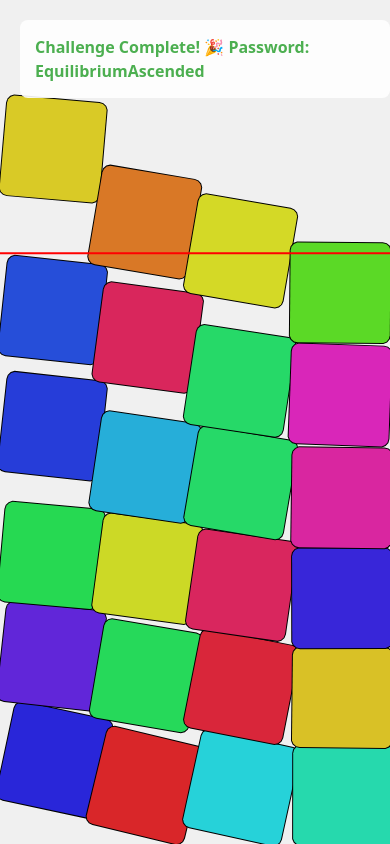
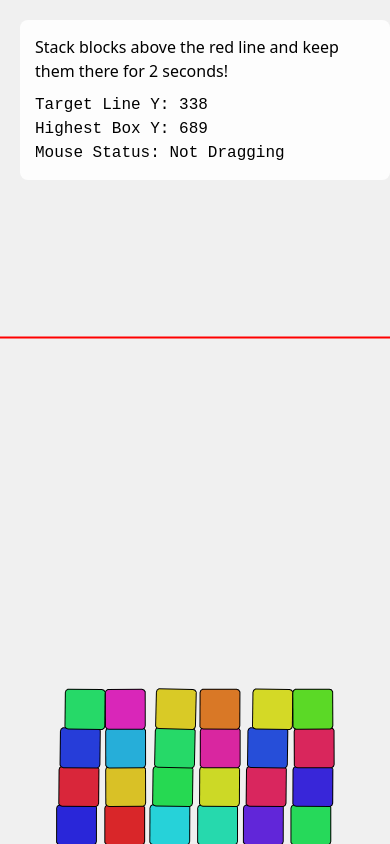
Before and after one commit to mattmazzola/webgames, a React (Vite) app in the folder webgames/: page /block-stack in a window 390 px wide. Built offline with nearby package versions, Linux system fonts and the light colour scheme.

Commit message:
BlockStack: make easier, better on small screens

```diff
--- a/webgames/src/pages/BlockStack.tsx
+++ b/webgames/src/pages/BlockStack.tsx
@@ -62,7 +62,7 @@ const BlockStack: React.FC = () => {
 
     const cw = window.innerWidth;
     const ch = window.innerHeight;
-    const targetY = ch * 0.3;
+    const targetY = ch * 0.4;
     setTargetLineY(targetY);
 
     // Create renderer
@@ -102,16 +102,19 @@ const BlockStack: React.FC = () => {
 
     // Create stack of boxes
     const boxes: Body[] = [];
-    const boxSize = 100;
-    const numBoxes = 24;
-    const boxesPerRow = 4;
+    // Make box size responsive to screen width and height
+    const boxSize = Math.min(Math.min(cw, ch) * 0.1, 80);
+    const boxesPerRow = Math.min(Math.floor(cw / (boxSize * 1.5)), 6);
+    const numRows = Math.min(Math.floor((ch - targetY) / (boxSize * 1.5)), 4);
+    const numBoxes = boxesPerRow * numRows;
     const startX = cw / 2 - (boxSize * boxesPerRow) / 2;
+    const startY = ch - boxSize;
 
     for (let i = 0; i < numBoxes; i++) {
       boxes.push(
         Bodies.rectangle(
-          startX + (i % boxesPerRow) * boxSize,
-          ch - 150 - Math.floor(i / boxesPerRow) * (boxSize + 5),
+          startX + (i % boxesPerRow) * (boxSize * 1.2),
+          startY - Math.floor(i / boxesPerRow) * (boxSize * 1.2),
           boxSize,
           boxSize,
           {
@@ -120,10 +123,10 @@ const BlockStack: React.FC = () => {
               strokeStyle: "#000",
               lineWidth: 2,
             },
-            chamfer: { radius: 8 },
-            density: 0.1,
-            friction: 0.5,
-            restitution: 0.2,
+            chamfer: { radius: boxSize * 0.08 },
+            density: 0.2,
+            friction: 0.8,
+            restitution: 0.1,
           }
         )
       );
```
